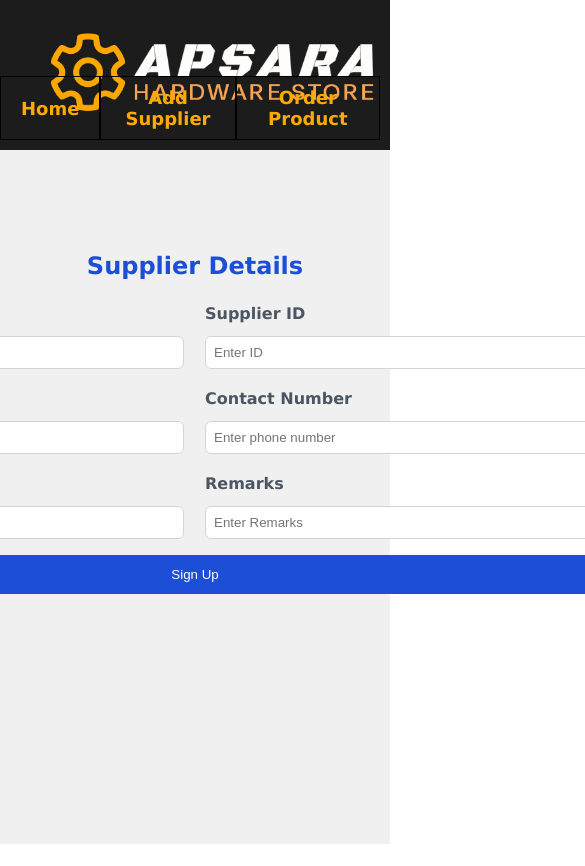
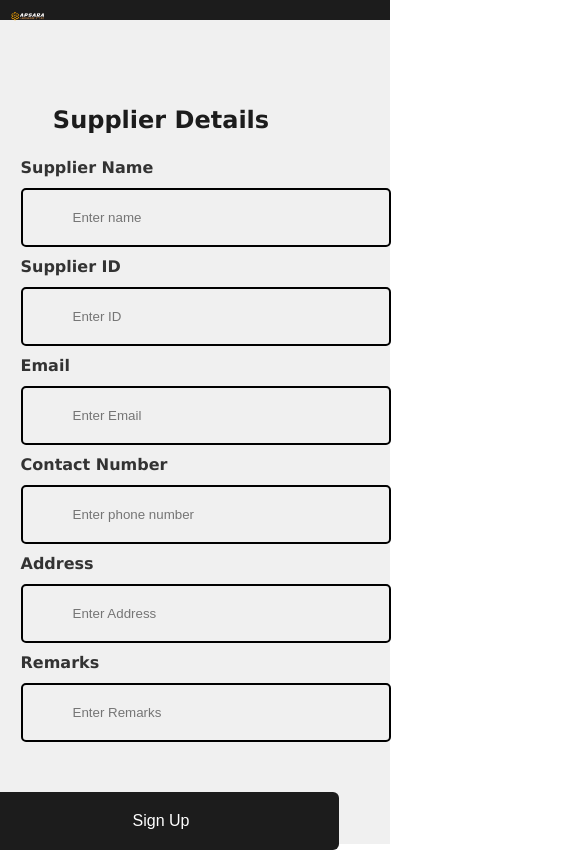
Before and after one commit to Bishru182/y2s2-project, a React (Create React App) app in the folder frontend/: page /supplier in a window 390 px wide. Shown: the top 866 px of the page, 585 px wide, since content can reach past the window. Before the commit the page ends 844 px from the top, so only its background shows below. Built offline with nearby package versions, Linux system fonts and the light colour scheme.

Commit message:
changed css of addSupplier page

```diff
--- a/frontend/src/supplier.module.css
+++ b/frontend/src/supplier.module.css
@@ -1,4 +1,5 @@
 /* General Container Styling */
+
 .contain {
     display: flex;
     flex-direction: column;
@@ -6,44 +7,46 @@
     width: 100%;
     background-color: #f0f0f0;
     height: 100vh;
+    padding:0px; /* Add padding for smaller screens */
+    margin: 0px;
+    box-sizing: border-box;
 }
 
 /* Header Styling */
 .header {
-    position: relative;
     width: 100%;
     height: 150px;
     background-color: #1c1c1c;
     display: flex;
     flex-direction: column;
-    justify-content: space-between;
+    justify-content: center;
     align-items: center;
     position: relative;
+    padding: 10px;
+    box-sizing: border-box;
 }
 
 .logo {
     height: 80%;
     object-fit: contain;
     position: absolute;
-    display: flex;
     left: 7px;
     top: 10px;
 }
 
 .navbar {
     position: absolute;
-    bottom: 10px;
-    right: 10px;
+    bottom: 10px; /* Adjust distance from bottom */
+    right: 10px; /* Adjust distance from right */
     display: flex;
-    gap: 0px;
+    gap: 20px;
 }
-
 .navButton {
-    background-color: rgba(2, 172, 2,0);
+    background-color: rgba(2, 172, 2, 0);
     color: rgb(255, 170, 0);
     padding: 10px 20px;
     border: 1px solid black;
-    border-radius:0;
+    border-radius: 0;
     cursor: pointer;
     transition: background-color 0.3s;
     font-size: large;
@@ -58,69 +61,112 @@
 
 /* Form Container */
 .supplierContainer {
+    width: 100%;
     max-width: 800px;
     background-color: none;
     padding: 2rem;
     border-radius: 0.75rem;
     box-shadow: none;
-    width: 800px;
     margin-top: 50px;
+    display: flex;
+    flex-direction: column;
+    align-items: center; /* Centering all child elements */
+}
+
+/* Header Alignment */
+.headers h2 {
+    text-align: center;
+    color: #1c1c1c;
+    margin-bottom: 1.5rem;
 }
 
 /* Form Styling */
 .form {
     display: flex;
     flex-direction: column;
+    align-items: center; /* Centering the form content */
+    width: 100%;
+    margin-right: 100px;
+    margin-bottom: 0px;
 }
 
+.form input{
+    width: 95%;
+    padding: 20px 50px;
+    background-color: transparent;
+    border: 2px solid black;
+
+}
+
+.form input:hover{
+    width: 95%;
+    padding: 20px 50px;
+    background-color: transparent;
+    border: 2px solid rgb(255, 170, 0);
+}
+
+/* Form Grid Alignment */
 .formGrid {
     display: grid;
     grid-template-columns: 1fr 1fr;
-    gap: 20px;
+    gap: 20px 200px;
+    width: 100%;
+    justify-items: center; /* Centering the grid items */
 }
 
-.headers h2 {
-    text-align: center;
-    color: #1d4ed8;
-    margin-bottom: 1.5rem;
-}
-
-/* Form Input Fields */
-.mb3 {
-    display: flex;
-    flex-direction: column;
-}
-
-.mb3 label {
-    margin-bottom: 0.5rem;
-    font-weight: 600;
-    color: #4b5563;
-}
-
-.mb3 input {
-    padding: 0.5rem;
-    border: 1px solid #d1d5db;
-    border-radius: 0.375rem;
-    outline: none;
-    transition: border-color 0.3s;
-}
-
-.mb3 input:focus {
-    border-color: #1d4ed8;
-}
-
-/* Submit Button */
+/* Submit Button Alignment */
 .btn {
-    background-color: #1d4ed8;
+    background-color: #1c1c1c;
     color: white;
-    padding: 0.75rem;
+    padding: 20px 150px;
     border: none;
     border-radius: 0.375rem;
     cursor: pointer;
-    margin-top: 1rem;
+    margin-top: 50px;
     transition: background-color 0.3s;
+    align-self: center; /* Aligning the button to the center */
+    font-size: medium;
 }
 
 .btn:hover {
-    background-color: #2563eb;
+    background-color: rgb(255, 170, 0);
+    color:#1c1c1c
 }
+
+/* Media Queries for responsiveness */
+@media screen and (max-width: 768px) {
+    .formGrid {
+        grid-template-columns: 1fr; /* Stack the input fields on small screens */
+    }
+
+    .logo {
+        height: 60%; /* Adjust logo size */
+    }
+
+    .navbar {
+        flex-direction: column;
+    }
+
+    .navButton {
+        margin-bottom: 10px;
+        font-size: medium;
+    }
+}
+
+@media screen and (max-width: 480px) {
+    .header {
+        height: auto; /* Adjust header height on smaller screens */
+    }
+
+    .navButton {
+        font-size: small; /* Adjust font size for nav buttons */
+    }
+
+    .supplierContainer {
+        padding: 1rem; /* Reduce padding for smaller screens */
+    }
+
+    .formGrid {
+        gap: 10px; /* Reduce gap between inputs */
+    }
+}
```
